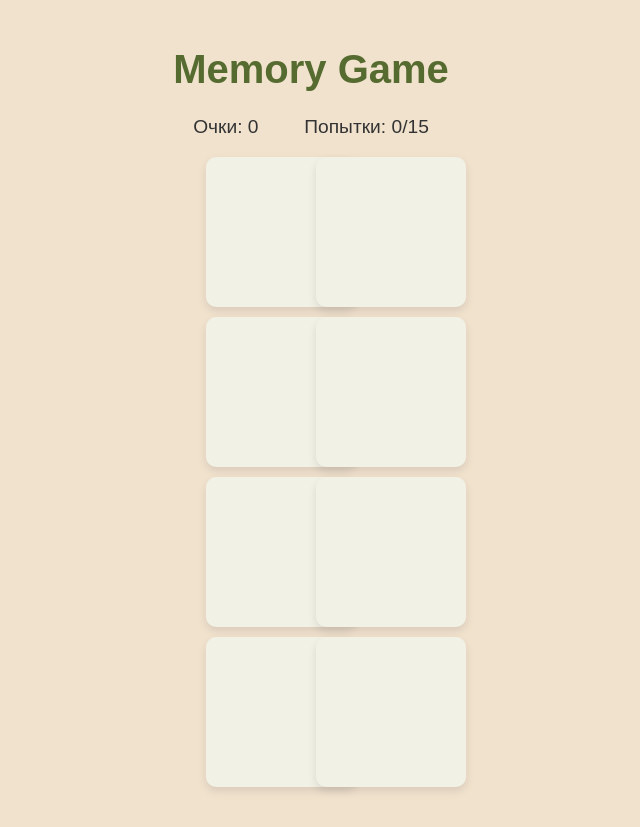
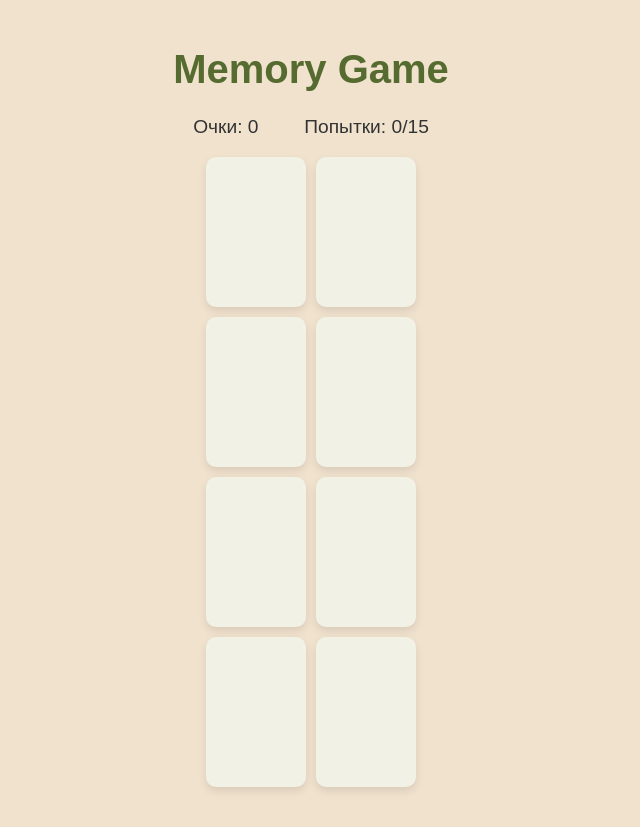
Before and after one commit to Nika-sh-creator/memorygametest, a React (Vite) app: page / in a window 1280 px wide. Shown: the whole page, without its empty margins (329-969 px from the left). Built offline with nearby package versions, Linux system fonts and the light colour scheme; no server answers.

Commit message:
Описание изменений, например: исправила размер карточек и фон

```diff
--- a/src/App.css
+++ b/src/App.css
@@ -30,7 +30,7 @@ h1 {
 }
 
 .card {
-  width: 150px;
+  width: 100px;
   height: 150px;
   background-color: #f1f1e6;
   border-radius: 10px;
```
